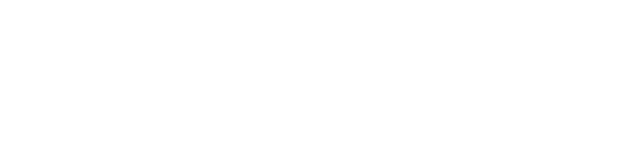
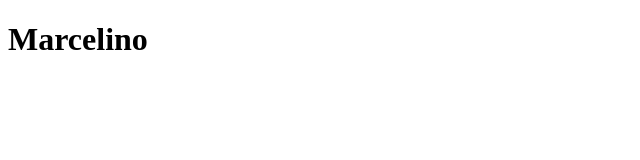
Before and after one commit to Kerolos-devpro/Final_ISH, a plain HTML site: page index.html in a window 1280 px wide. Shown: the whole page, without its empty margins (0-640 px from the left). Drawn offline with Linux system fonts and the light colour scheme.

Commit message:
add name member 2

```diff
--- a/index.html
+++ b/index.html
@@ -1,11 +1,14 @@
 <!DOCTYPE html>
 <html lang="en">
+
 <head>
   <meta charset="UTF-8">
   <meta name="viewport" content="width=device-width, initial-scale=1.0">
   <title>Task</title>
 </head>
+
 <body>
+  <h1>Marcelino</h1>
+</body>
 
-</body>
 </html>
```
